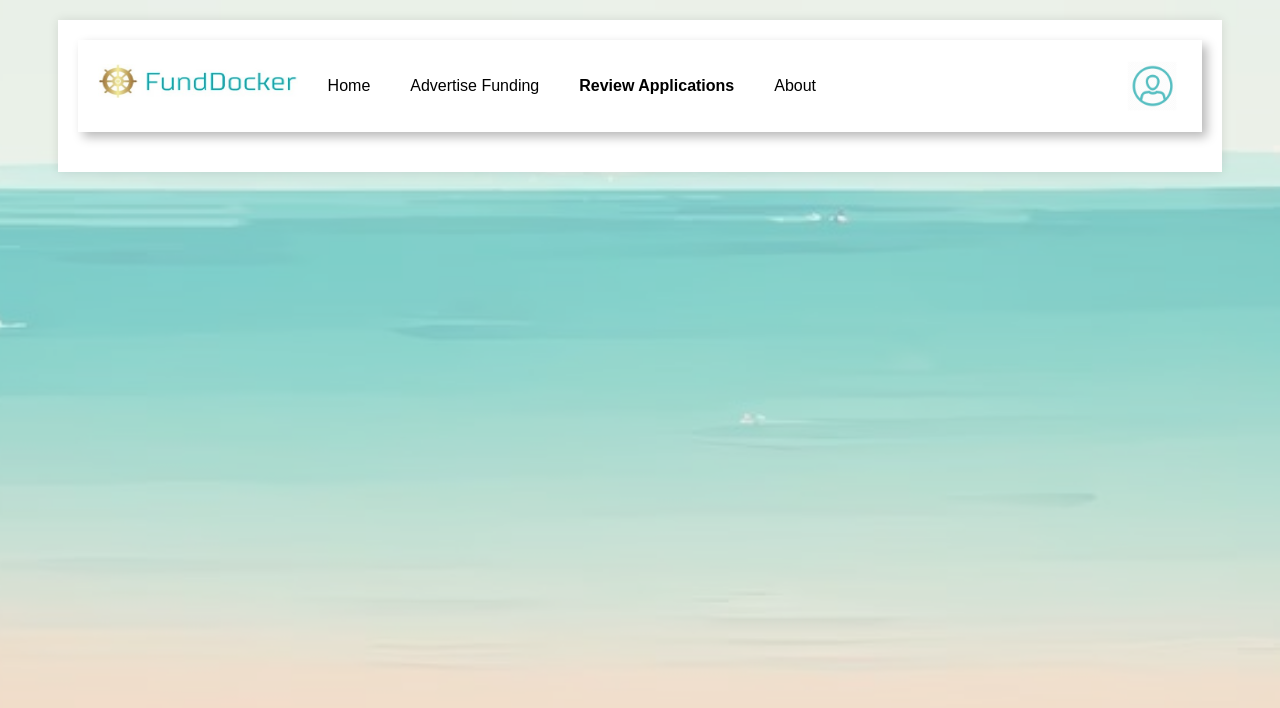
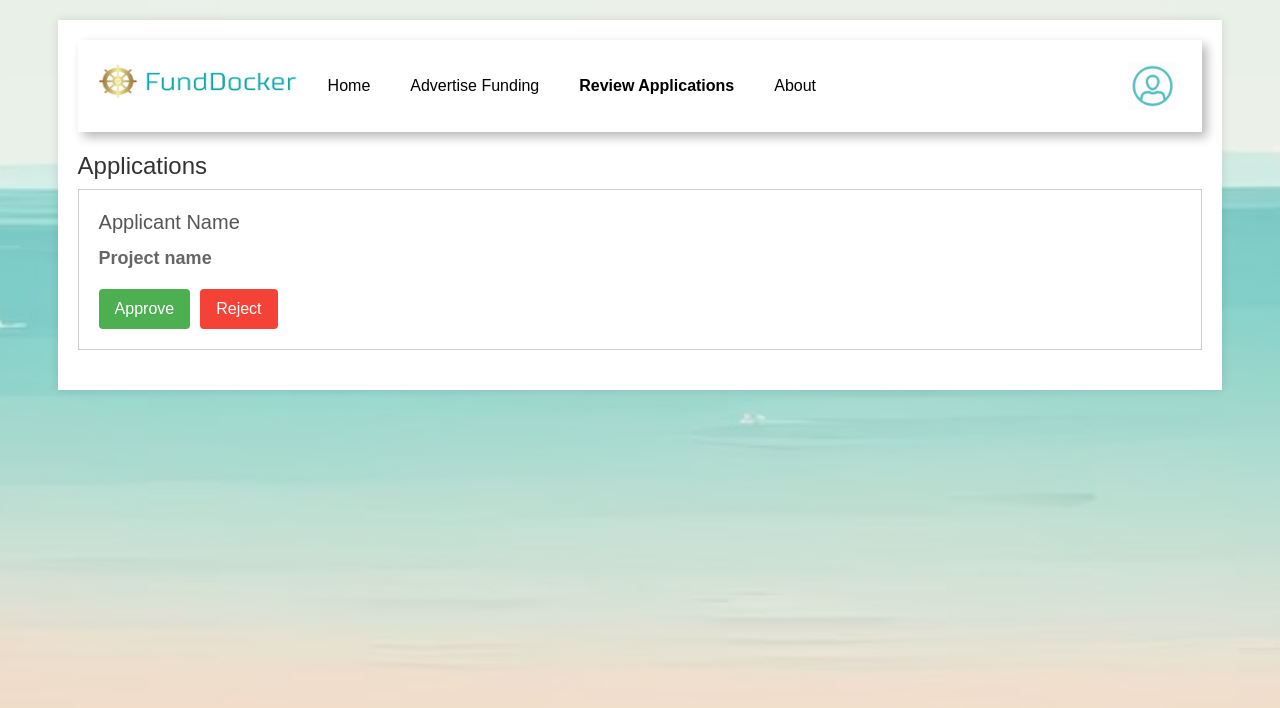
Before and after one commit to Vin1632/funding-management, a React (Create React App) app: page /ManagerDashboard in a window 1280 px wide. Both pictures are taken after a click on the button "Review Applications". Shown: the top 708 px of the page. Built offline with nearby package versions, Linux system fonts and the light colour scheme; no server answers.

Commit message:
fixed-review

```diff
--- a/src/components/Managers-dashboard/Review-applications.js
+++ b/src/components/Managers-dashboard/Review-applications.js
@@ -5,25 +5,19 @@ import '../../styles/Review-applications.css';
 
 const Reviewapplications = () => {
 
-  function Applications() {
-    return (
+  return (
+    <div >
       <section id="applications">
         <h2>Applications</h2>
         <div className="applications">
           <h3>Applicant Name</h3>
-          <p>Project description...</p>
+          <p>Project name</p>
           <div className="actions">
             <button className="approve">Approve</button>
             <button className="reject">Reject</button>
           </div>
         </div>
       </section>
-    );
-  }
-
-  return (
-    <div >
-
     </div>
   );
 };
```
